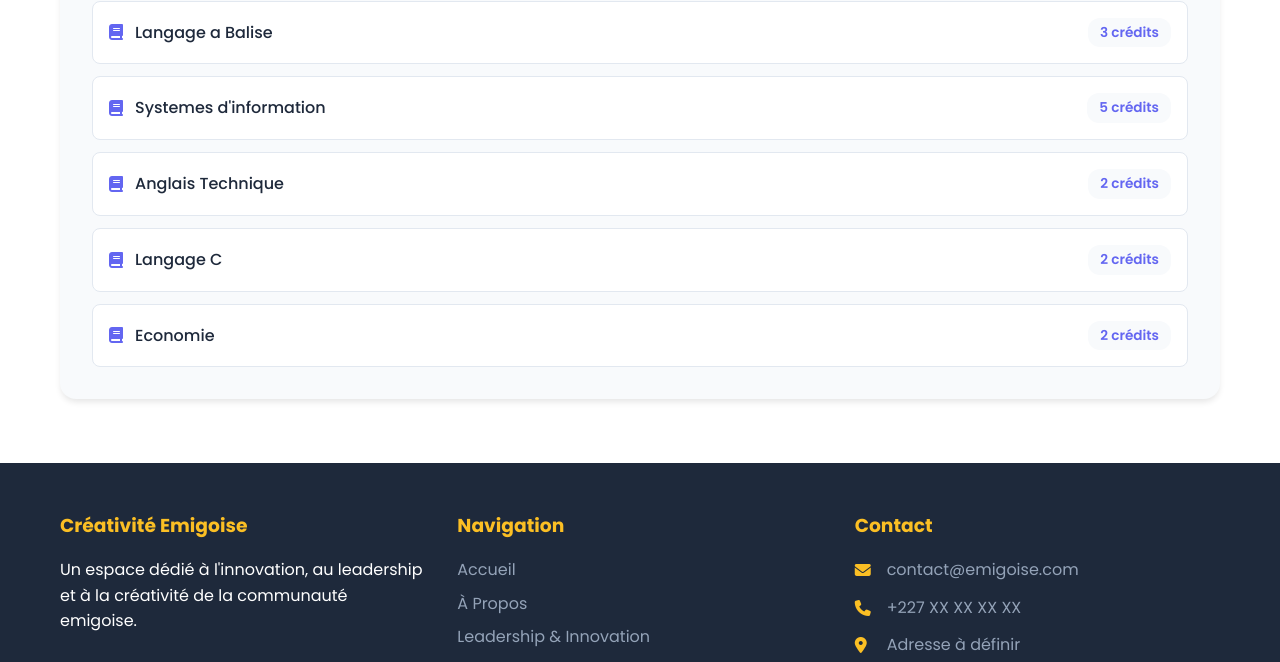
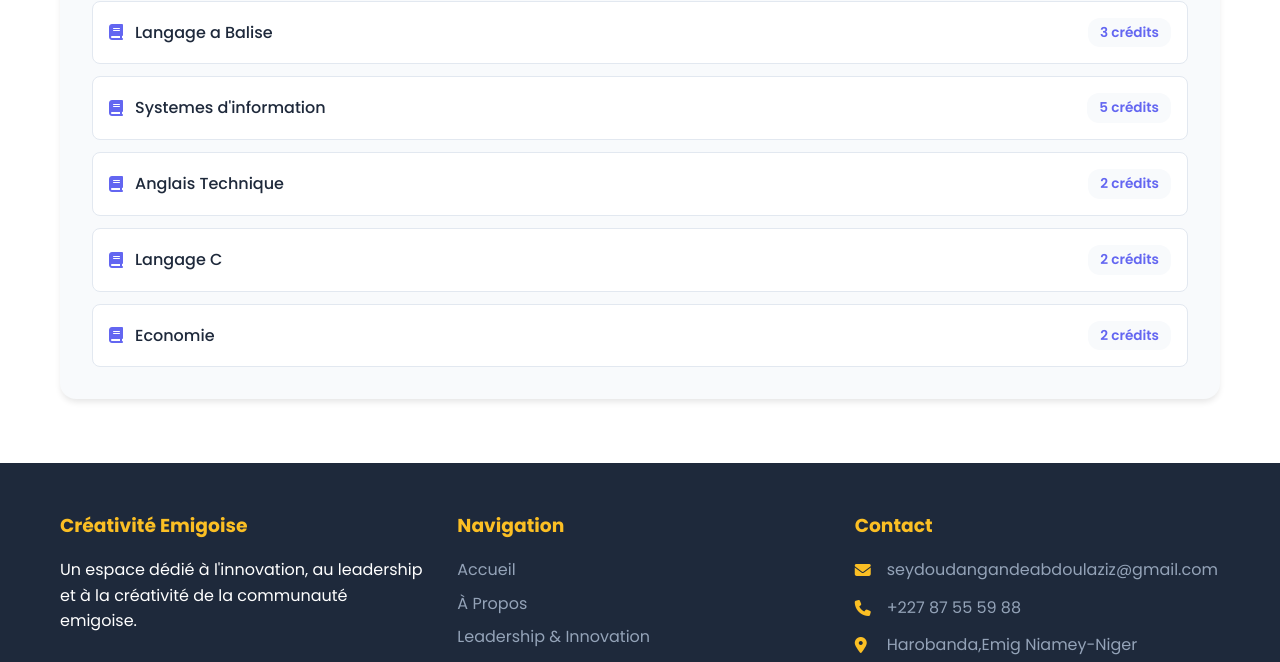
Before and after one commit to seydoudangandeabdoulaziz/Creativite_Emigoise, a plain HTML site: page index.html in a window 1280 px wide. Shown: the part 5809-6471 px from the top of the page. Drawn offline with Linux system fonts and the light colour scheme.

Commit message:
Mise a jour

```diff
--- a/config.js
+++ b/config.js
@@ -8,9 +8,9 @@ const eventConfig = {
     eventFullAddress: "Adresse complète à définir",
 
     // Informations de contact
-    contactEmail: "contact@emigoise.com",
-    contactPhone: "+227 XX XX XX XX",
-    contactAddress: "Adresse à définir",
+    contactEmail: "seydoudangandeabdoulaziz@gmail.com",
+    contactPhone: "+227 87 55 59 88",
+    contactAddress: "Harobanda,Emig Niamey-Niger",
 
     // Organisateurs
     organisateurs: "Comité d'organisation de la Journée de la Créativité Emigoise",
@@ -29,7 +29,7 @@ const eventConfig = {
         facebook: "#",
         twitter: "#",
         instagram: "#",
-        linkedin: "#"
+        linkedin: "www.linkedin.com/in/seydou-dangande-abdoul-aziz"
     },
 
     // Couleurs personnalisées (optionnel - pour personnalisation avancée)
--- a/index.html
+++ b/index.html
@@ -412,7 +412,7 @@
               <a href="#" aria-label="Facebook"><i class="fab fa-facebook"></i></a>
               <a href="#" aria-label="Twitter"><i class="fab fa-twitter"></i></a>
               <a href="#" aria-label="Instagram"><i class="fab fa-instagram"></i></a>
-              <a href="#" aria-label="LinkedIn"><i class="fab fa-linkedin"></i></a>
+              <a href="www.linkedin.com/in/seydou-dangande-abdoul-aziz" aria-label="LinkedIn"><i class="fab fa-linkedin"></i></a>
             </div>
           </div>
         </div>
```
